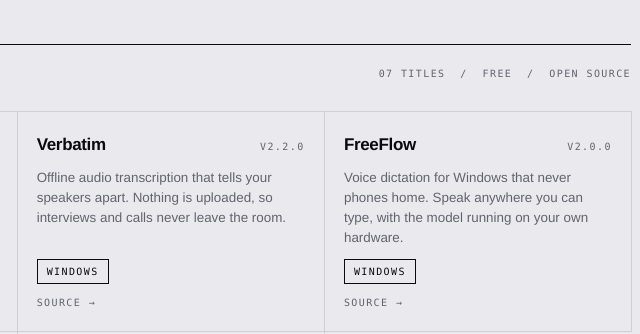
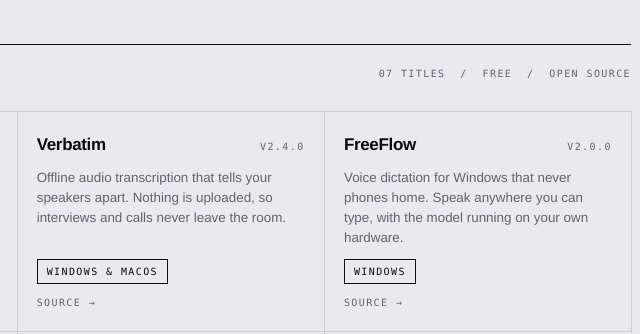
Before and after one commit to barongartner/barongartner.github.io, a plain HTML site: page index.html in a window 1280 px wide. Shown: the part 1200-1534 px from the top of the page, 623-1263 px from the left. Drawn offline with Linux system fonts and the light colour scheme.

Commit message:
Verbatim card: v2.4.0, Windows and macOS
The card still pointed at the v2.2.0 tag. v2.4.0 shipped Aug 23 with a
Windows installer plus a dmg and zip, so the card links both again.

Co-Authored-By: Claude Fable 5.1 <noreply@anthropic.com>

```diff
--- a/index.html
+++ b/index.html
@@ -372,9 +372,9 @@ button.invert:hover{border-color:var(--ink);color:var(--ink)}
       </article>
 
       <article class="app">
-        <div class="app-top"><h3>Verbatim</h3><span class="ver mono">v2.2.0</span></div>
+        <div class="app-top"><h3>Verbatim</h3><span class="ver mono">v2.4.0</span></div>
         <p>Offline audio transcription that tells your speakers apart. Nothing is uploaded, so interviews and calls never leave the room.</p>
-        <div class="plat mono"><a href="https://github.com/barongartner/Verbatim/releases/tag/v2.2.0">Windows</a></div>
+        <div class="plat mono"><a href="https://github.com/barongartner/Verbatim/releases/tag/v2.4.0">Windows &amp; macOS</a></div>
         <a class="src mono" href="https://github.com/barongartner/Verbatim">Source &rarr;</a>
       </article>
 
```
Also changed, not shown: 1 other file.
